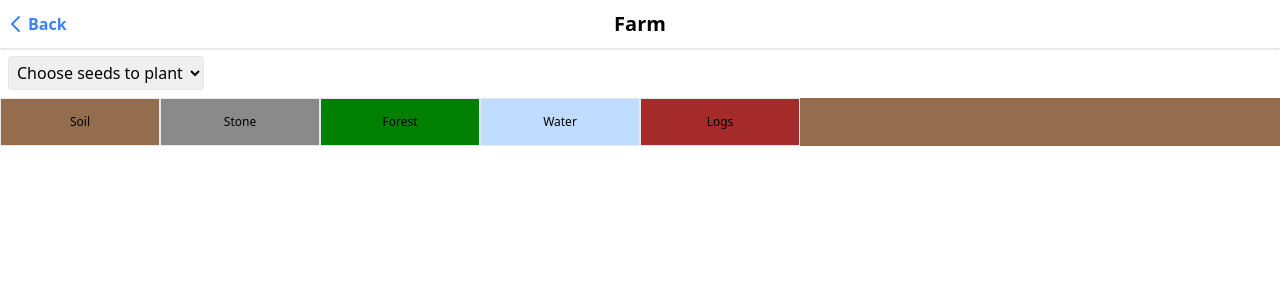
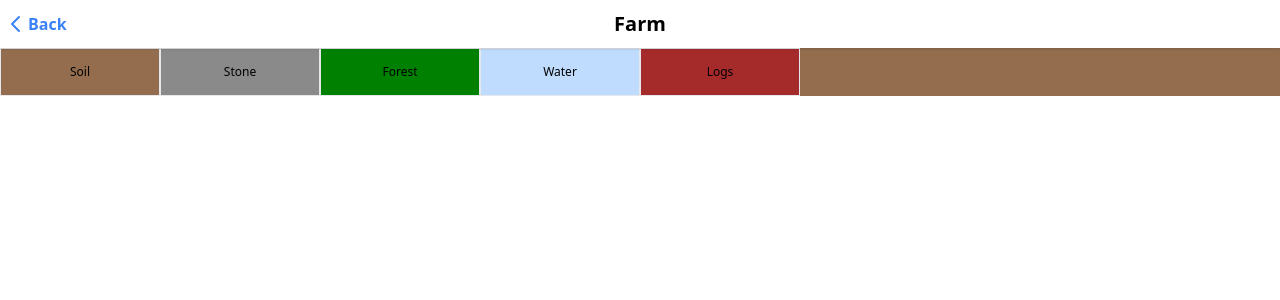
Before and after one commit to ethanmick/alpha-01, a Next.js app: page /farm in a window 1280 px wide. Shown: the top 300 px of the page. Built offline with nearby package versions, Linux system fonts and the light colour scheme.

Commit message:
Cleanup Farm page

```diff
--- a/pages/farm.tsx
+++ b/pages/farm.tsx
@@ -1,82 +1,11 @@
 import { FarmTile, Header } from 'components'
-import { isSeed, useGame } from 'game'
-import { useState } from 'react'
+import { useGame } from 'game'
 
 const Plots = () => {
-  const { state, update } = useGame()
-  // const defaultSeed =
-  //   state.inventory.find(
-  //     (stack) => stack.item.type === ItemType.Seed && stack.count > 0
-  //   )?.item.name ?? ''
-  const [seed, setSeed] = useState<string>('')
-
-  /*
-  const plant = (i: number) => {
-    update((state: GameState) => {
-      const stack = state.inventory.find(
-        ({ item }) => item.name === seed && item.type === ItemType.Seed
-      )
-      if (!stack) {
-        return
-      }
-      stack.count -= 1
-      const foundSeed = Seeds.find(({ name }) => name === stack.item.name)
-      state.farm.tiles[i].seed = { ...clone(foundSeed), time: 0 }
-
-      if (stack.count === 0) {
-        const newSeed =
-          state.inventory.find(
-            (stack) => stack.item.type === ItemType.Seed && stack.count > 0
-          )?.item.name ?? ''
-        setSeed(newSeed)
-      }
-    })
-  }
-
-  const harvest = (i: number) => {
-    update((state: GameState) => {
-      let stack = state.inventory.find(
-        ({ item }) =>
-          item.name === state.farm.tiles[i].seed.name &&
-          item.type === ItemType.Plant
-      )
-      if (!stack) {
-        stack = {
-          item: {
-            name: state.farm.tiles[i].seed.name,
-            type: ItemType.Plant,
-            value: state.farm.tiles[i].seed.value
-          },
-          count: 0
-        }
-        state.inventory.push(stack)
-      }
-      stack.count += 1
-      state.farm.tiles[i].seed = null
-    })
-  }
-  */
+  const { state } = useGame()
 
   return (
-    <>
-      <select
-        className="p-1 border rounded m-2"
-        value={seed}
-        onChange={(e) => {
-          setSeed(e.target.value)
-        }}
-      >
-        <option value="">Choose seeds to plant</option>
-        {state.inventory.stacks
-          .filter(({ item, count }) => isSeed(item) && count > 0)
-          .map(({ item, count }, i) => (
-            <option value={item.name} key={i}>
-              {item.name} ({count})
-            </option>
-          ))}
-      </select>
     <div
-        className={``}
       style={{
         backgroundColor: '#936D4E'
       }}
@@ -89,26 +18,8 @@ const Plots = () => {
         </div>
       ))}
     </div>
-    </>
   )
 }
-
-const ChevronRight = () => (
-  <svg
-    xmlns="http://www.w3.org/2000/svg"
-    className="h-6 w-6"
-    fill="none"
-    viewBox="0 0 24 24"
-    stroke="currentColor"
-  >
-    <path
-      strokeLinecap="round"
-      strokeLinejoin="round"
-      strokeWidth={2}
-      d="M9 5l7 7-7 7"
-    />
-  </svg>
-)
 
 export default function FarmPage() {
   const { state } = useGame()
@@ -122,16 +33,3 @@ export default function FarmPage() {
     </>
   )
 }
-
-/**
-
-      <div className="p-2 border-b border-t mt-4">
-        <Link href="/store">
-          <a className="text-blue-500 font-bold flex justify-between">
-            <span>Store</span>
-            <ChevronRight />
-          </a>
-        </Link>
-      </div>
- *
- */
```
Lines whose indentation alone changed are shown as unchanged.
